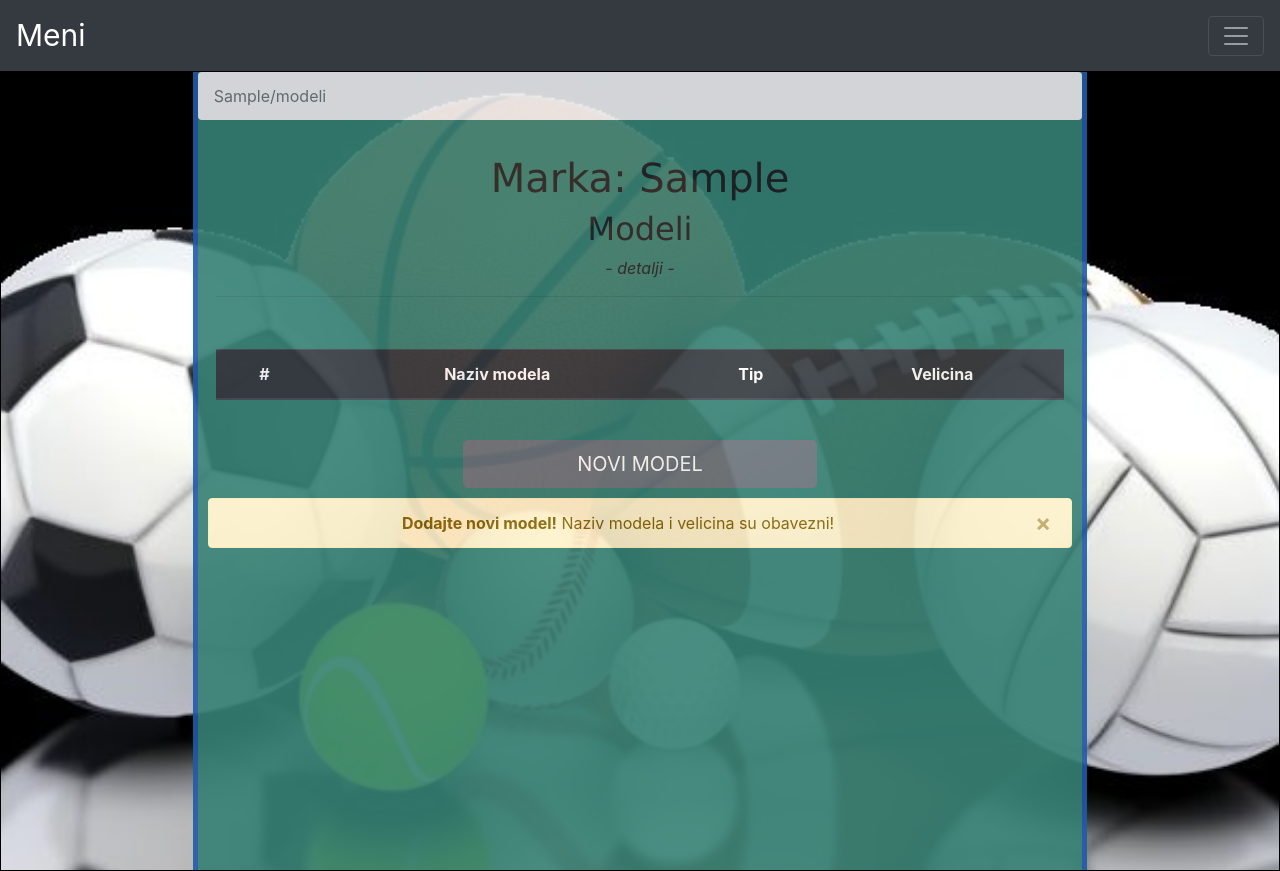
After one commit to strastveno/iteh_prvi_domaci, a PHP site: page /model.php?id=1 in a window 1280 px wide. The commit adds this page. Run offline with PHP 8.4, Linux system fonts and the light colour scheme; tables that the repository leaves empty or names only in its code hold one stand-in row (values such as "Sample post"); lists and menus that the app fills with data are empty.

Commit message:
Ubacene stranice model.php i modeli.php i dodat header

```diff
--- /dev/null
+++ b/header.php
@@ -0,0 +1,19 @@
+<div class='navbar_div'>
+    <nav class="navbar navbar-dark bg-dark sticky-top bottom_sep">
+    <a class="navbar-brand a_header" href="#">Meni</a>
+    <button class="navbar-toggler" type="button" data-toggle="collapse" data-target="#navbarText" aria-controls="navbarText" aria-expanded="false" aria-label="Toggle navigation">
+        <span class="navbar-toggler-icon"></span>
+    </button>
+    <div class="collapse navbar-collapse" id="navbarText">
+        <ul class="navbar-nav mr-auto">
+        <li class="nav-item">
+            <a class="nav-link" href="index.php">Marke</a>
+        </li>
+        <li class="nav-item">
+            <a class="nav-link" href="modeli.php">Modeli</a>
+        </li>
+        </ul>
+    </div>
+
+    </nav>
+</div>
--- a/index.php
+++ b/index.php
@@ -107,7 +107,7 @@
     </div>
   </div>
 
-
+  <?php include 'header.php'; ?>
   <div class='centerDiv'>
 
     <div class='left_div grid-item'>
--- /dev/null
+++ b/model.php
@@ -0,0 +1,223 @@
+<!DOCTYPE html>
+<html lang="en">
+
+<head>
+  <meta charset="UTF-8">
+  <meta name="viewport" content="width=device-width, initial-scale=1.0">
+  <title>Modeli lopti</title>
+  <link rel="stylesheet" href="style.css">
+  <script src="https://code.jquery.com/jquery-3.5.1.slim.min.js"
+    integrity="sha384-DfXdz2htPH0lsSSs5nCTpuj/zy4C+OGpamoFVy38MVBnE+IbbVYUew+OrCXaRkfj"
+    crossorigin="anonymous"></script>
+  <script src="https://cdn.jsdelivr.net/npm/bootstrap@4.5.3/dist/js/bootstrap.bundle.min.js"
+    integrity="sha384-ho+j7jyWK8fNQe+A12Hb8AhRq26LrZ/JpcUGGOn+Y7RsweNrtN/tE3MoK7ZeZDyx"
+    crossorigin="anonymous"></script>
+  <link rel="stylesheet" href="https://cdn.jsdelivr.net/npm/bootstrap@4.5.3/dist/css/bootstrap.min.css"
+    integrity="sha384-TX8t27EcRE3e/ihU7zmQxVncDAy5uIKz4rEkgIXeMed4M0jlfIDPvg6uqKI2xXr2" crossorigin="anonymous">
+</head>
+
+<body>
+
+
+
+  <div class="modal fade" id="exampleModal" tabindex="-1" aria-labelledby="exampleModalLabel" aria-hidden="true">
+    <div class="modal-dialog modal-dialog-centered">
+      <div class="modal-content">
+        <div class="modal-header">
+          <h5 class="modal-title" id="naslovModala">Dodavanje novog modela</h5>
+          <button type="button" class="close" data-dismiss="modal" aria-label="Close">
+            <span aria-hidden="true">&times;</span>
+          </button>
+        </div>
+        <div class="modal-body">
+
+          <!-- sadrzaj modala -->
+          <form>
+            <div class="form-group">
+              <label for="naziv_modela">Naziv modela:</label>
+              <input type="text" class="form-control" id="naziv_modela" placeholder="" required>
+            </div>
+            <div class="form-group">
+              <label for="tip">Tip:</label>
+              <input type="text" class="form-control" id="tip" placeholder="" required>
+            </div>
+
+            <div class="form-group">
+              <label for="velicina">Velicina:</label>
+              <input type="text" class="form-control" id="velicina" placeholder="" required>
+            </div>
+
+
+          </form>
+
+        </div>
+        <div class="modal-footer align_center">
+          <button type="button" class="btn btn-secondary" data-dismiss="modal">Zatvori</button>
+          <button type="button" class="btn btn-primary" data-dismiss="modal" id="button_sacuvaj">Sacuvaj</button>
+          <button type="button" class="btn btn-danger" data-dismiss="modal" hidden id="button_delete">Obrisi</button>
+        </div>
+      </div>
+    </div>
+  </div>
+
+
+
+
+
+  <?php include 'header.php'; ?>
+  <div class='centerDiv'>
+
+    <div class='left_div grid-item'>
+
+    </div>
+
+    <div class='middle_div grid-item'>
+
+      <nav aria-label="breadcrumb">
+        <ol class="breadcrumb">
+          <li class="breadcrumb-item active" id='breadcrumb' aria-current="page">nazivMarke/NazivModela</li>
+        </ol>
+      </nav>
+
+      <div class='h_div'>
+        <h1 class='h1_text' id='marka_naziv'>Marka: nazivMarke</h1>
+        <h2 class='h1_text'>Modeli</h2>
+        <i>- detalji -</i>
+        <br>
+        <hr>
+      </div>
+
+      <div class='table_div'>
+        <table class="table table-hover">
+          <thead class="thead-dark">
+            <tr>
+              <th scope="col">#</th>
+              <th scope="col">Naziv modela</th>
+              <th scope="col">Tip</th>
+              <th scope="col">Velicina</th>
+            </tr>
+          </thead>
+          <tbody id='modeli'>
+
+          </tbody>
+        </table>
+      </div>
+
+      <div class="button_div1">
+        <button data-toggle="modal" data-target="#exampleModal" data-id='-1' type="button"
+          class="btn btn-secondary btn-lg btn-block">NOVI MODEL</button>
+      </div>
+
+      <div class="alert alert-warning alert-dismissible fade show align_center" role="alert">
+        <strong>Dodajte novi model!</strong> Naziv modela i velicina su obavezni!
+        <button type="button" class="close" data-dismiss="alert" aria-label="Close">
+          <span aria-hidden="true">&times;</span>
+        </button>
+      </div>
+
+    </div>
+
+    <div class='right_div grid-item'>
+      <input type="text" id='markaId' value="<?php echo $_GET['id']; ?>" hidden>
+
+      </input>
+    </div>
+
+  </div>
+  <script src="https://ajax.googleapis.com/ajax/libs/jquery/3.4.1/jquery.min.js"></script>
+  <script src="https://maxcdn.bootstrapcdn.com/bootstrap/4.0.0/js/bootstrap.min.js"
+    integrity="sha384-JZR6Spejh4U02d8jOt6vLEHfe/JQGiRRSQQxSfFWpi1MquVdAyjUar5+76PVCmYl"
+    crossorigin="anonymous"></script>
+  <script>
+    let marka = undefined;
+    let modeli = [];
+    let trenutniModelId = -1;
+    $(document).ready(function () {
+      $('#button_sacuvaj').click(function () {
+        const naziv = $('#naziv_modela').val();
+        const tip = $('#tip').val();
+        const velicina = $('#velicina').val();
+        if (trenutniModelId == -1) {
+          $.post('./server/kreirajModel.php', { naziv: naziv, tip: tip, velicina: velicina, marka: marka.id }, function (data) {
+            vratiModele();
+          })
+        } else {
+          $.post('./server/izmeniModel.php', { id: trenutniModelId, naziv: naziv, tip: tip, velicina: velicina, marka: marka.id }, function (data) {
+            vratiModele();
+          })
+        }
+
+      });
+      $('#button_delete').click(function () {
+        if (trenutniModelId == -1) {
+          return;
+        }
+        $.post('./server/obrisiModel.php', { id: trenutniModelId, marka: marka.id }, function (data) {
+          vratiModele();
+        })
+      })
+      const markaId = $('#markaId').val();
+      console.log(markaId);
+      $("#exampleModal").on('show.bs.modal', function (e) {
+        const tr = $(e.relatedTarget);
+        trenutniModelId = tr.data('id');
+        if (trenutniModelId == -1) {
+          $('#naslovModala').html('Dodavanje novog modela');
+          $('#button_delete').attr('hidden', true);
+          $('#naziv_modela').val('');
+          $('#tip').val('');
+          $('#velicina').val('');
+        } else {
+          const model = modeli.find(function (element) { return element.id == trenutniModelId });
+          $('#naslovModala').html('Izmena modela');
+          $('#button_delete').attr('hidden', false);
+          $('#naziv_modela').val(model.naziv);
+          $('#tip').val(model.tip);
+          $('#velicina').val(model.velicina);
+        }
+      })
+      $.getJSON('./server/vratiMarku.php', { id: markaId }, function (data) {
+        console.log(data);
+        if (data.status != 1) {
+          alert(data.greska);
+          // window.location.replace('./');
+          return;
+        }
+        marka = data.marka;
+        console.log(marka);
+        $('#breadcrumb').html(marka.naziv + '/modeli');
+        $('#marka_naziv').html('Marka: ' + marka.naziv);
+        vratiModele();
+      })
+    })
+    function vratiModele() {
+      $.getJSON('./server/vratiModeleIzMarke.php', { marka: marka.id }, function (data) {
+        if (data.status != 1) {
+          alert(data.greska);
+          // window.location.replace('./');
+          return;
+        }
+        modeli = data.modeli;
+        napuniTabelu();
+      })
+    }
+    function napuniTabelu() {
+      $('#modeli').html('');
+      let i = 0;
+      for (let model of modeli) {
+        $('#modeli').append(`
+            <tr data-toggle='modal' data-target='#exampleModal' data-id=${model.id} >
+              <td>${++i}</td>
+              <td>${model.naziv}</td>
+              <td>${model.tip}</td>
+              <td>${model.velicina}</td>
+            </tr>
+          `)
+      }
+    }
+  </script>
+
+
+</body>
+
+</html>
--- /dev/null
+++ b/server/vratiMarku.php
@@ -0,0 +1,20 @@
+<?php
+
+include 'broker.php';
+$broker=Broker::getBroker();
+
+$broker->izvrsiUpit("select * from marka where id=".$_GET['id']);
+$rezultat=$broker->getRezultat();
+$response=[];
+if(!$rezultat){
+    $response['status']=0;
+    $response['greska']=$broker->getMysqli()->error;
+}else{
+
+    $response['status']=1;
+    $response['marka']=$rezultat->fetch_object();
+
+}
+echo json_encode($response);
+
+?>
--- /dev/null
+++ b/server/vratiModeleIzMarke.php
@@ -0,0 +1,21 @@
+<?php
+
+require 'broker.php';
+$broker=Broker::getBroker();
+
+$broker->izvrsiUpit("select * from model where marka=".$_GET['marka']);
+$rezultat=$broker->getRezultat();
+$response=[];
+if(!$rezultat){
+    $response['status']=0;
+    $response['greska']=$broker->getMysqli()->error;
+}else{
+    $response['status']=1;
+    while($red=$rezultat->fetch_object()){
+        $response['modeli'][]=$red;
+    }
+}
+
+echo json_encode($response);
+
+?>
```
Also changed, not shown: modeli.php (added, +133 -0 lines), server/izmeniModel.php (added, +15 -0 lines), server/kreirajModel.php (added, +17 -0 lines), server/obrisiModel.php (added, +15 -0 lines), server/vratiSveModele.php (added, +21 -0 lines).
